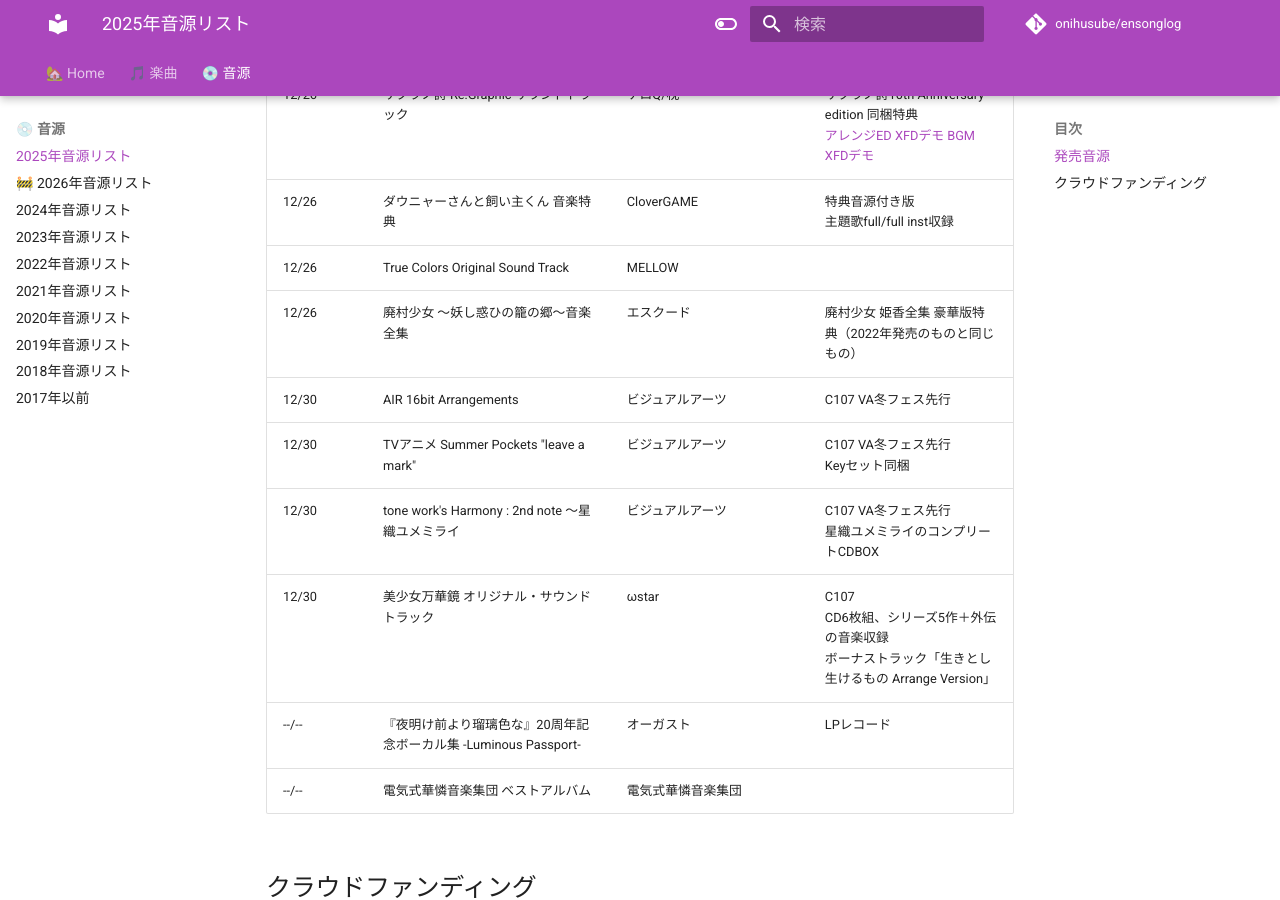
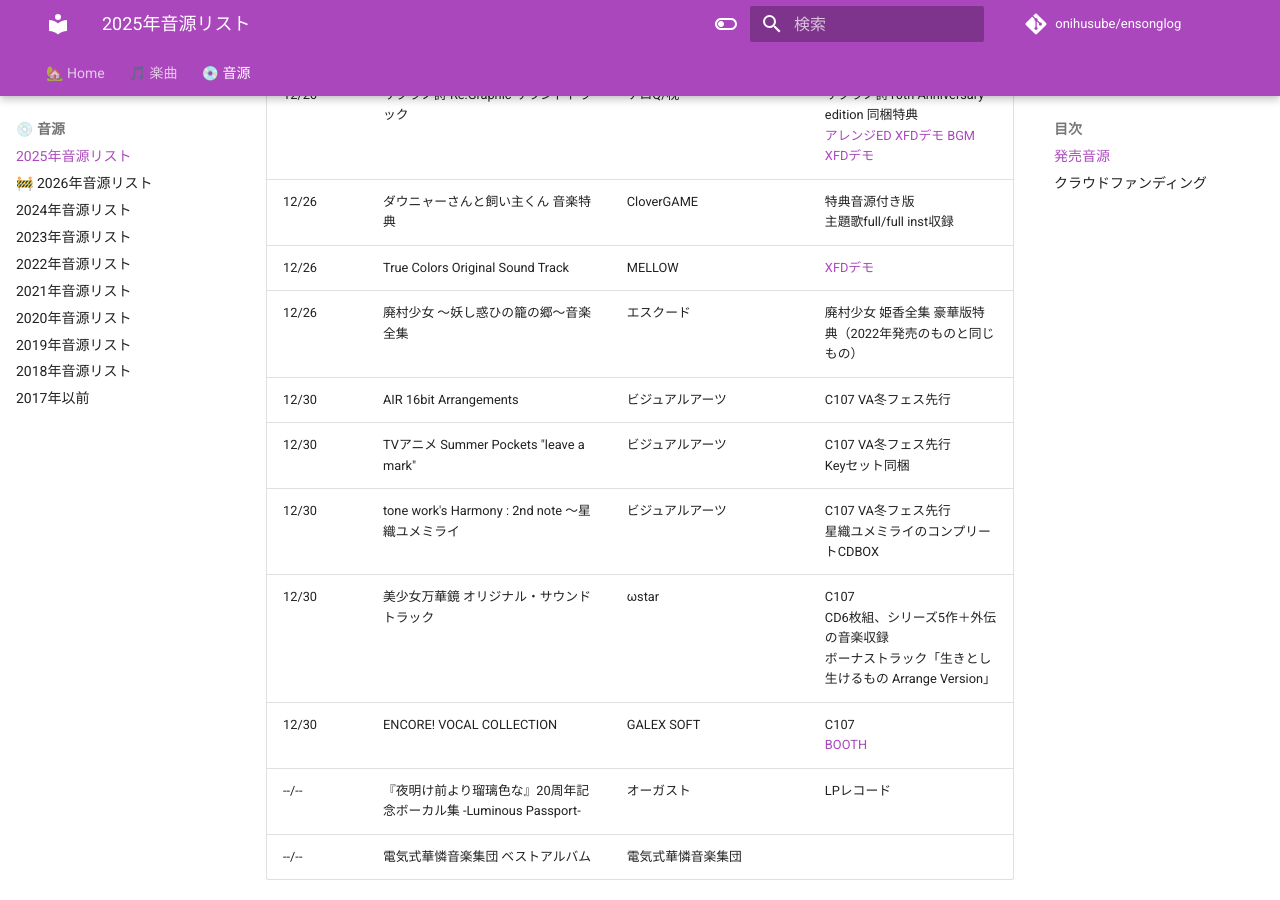
Before and after one commit to onihusube/ensonglog, an MkDocs documentation site: the page built from docs/2025/音源.md, in a window 1280 px wide and 900 px high, scrolled down 16621 px. Built offline with MkDocs 1.6.1 and Material for MkDocs 9.7.7, drawn with Linux system fonts in a browser that asks for light colours; comment, search, counter and statistics services are not loaded.

Commit message:
encoreボーコレ追加

```diff
--- a/docs/2025/音源.md
+++ b/docs/2025/音源.md
@@ -231,12 +231,13 @@
 | 12/26 | 俺だけ使える転生スキル【マジカルソード】でどんな巨乳もアクメ堕ち！ 録り下ろしボイスドラマ＆OP・EDテーマ | ANIM.teamMM | 同梱特典（DLカード） |
 | 12/26 | サクラノ詩 Re:Graphic サウンドトラック | ケロQ/枕 | サクラノ詩10th Anniversary edition 同梱特典 </br> [アレンジED XFDデモ](https://www.youtube.com/watch?v=myuCZrfFIb0) [BGM XFDデモ](https://www.youtube.com/watch?v=mS8tCzCVZMU) |
 | 12/26 | ダウニャーさんと飼い主くん 音楽特典 | CloverGAME | 特典音源付き版 </br> 主題歌full/full inst収録 |
-| 12/26 | True Colors Original Sound Track | MELLOW |  |
+| 12/26 | True Colors Original Sound Track | MELLOW | [XFDデモ](https://www.youtube.com/watch?v=y2FvnowliJs) |
 | 12/26 | 廃村少女 ～妖し惑ひの籠の郷～音楽全集 | エスクード | 廃村少女 姫香全集 豪華版特典（2022年発売のものと同じもの） |
 | 12/30 | AIR 16bit Arrangements | ビジュアルアーツ | C107 VA冬フェス先行 |
 | 12/30 | TVアニメ Summer Pockets "leave a mark" | ビジュアルアーツ | C107 VA冬フェス先行 </br> Keyセット同梱 |
 | 12/30 | tone work's Harmony : 2nd note ～星織ユメミライ | ビジュアルアーツ | C107 VA冬フェス先行 </br> 星織ユメミライのコンプリートCDBOX |
 | 12/30 | 美少女万華鏡 オリジナル・サウンドトラック | ωstar | C107 </br> CD6枚組、シリーズ5作＋外伝の音楽収録 </br> ボーナストラック「生きとし生けるもの Arrange Version」 |
+| 12/30 | ENCORE! VOCAL COLLECTION | GALEX SOFT | C107 </br> [BOOTH](https://galexsoft.booth.pm/items/7732343) |
 | --/-- | 『夜明け前より瑠璃色な』20周年記念ボーカル集 -Luminous Passport- | オーガスト | LPレコード |
 | --/-- | 電気式華憐音楽集団 ベストアルバム | 電気式華憐音楽集団 |  |
 
```
